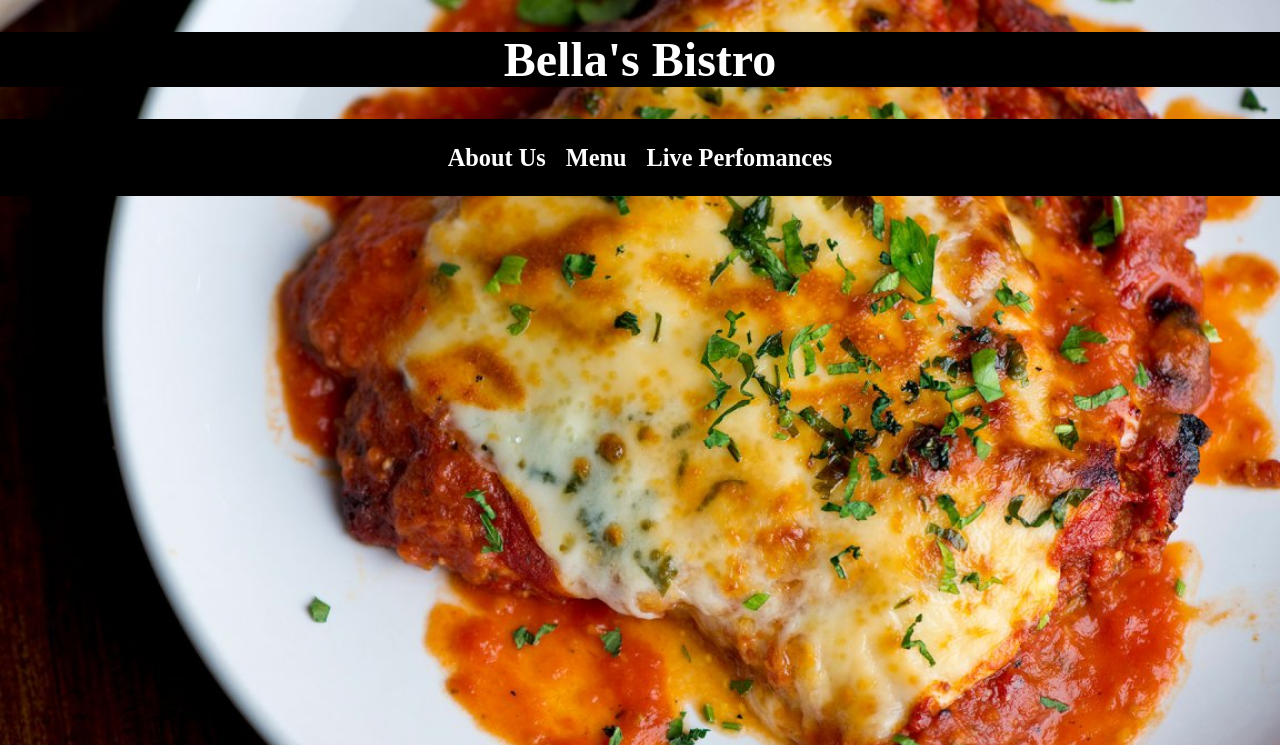
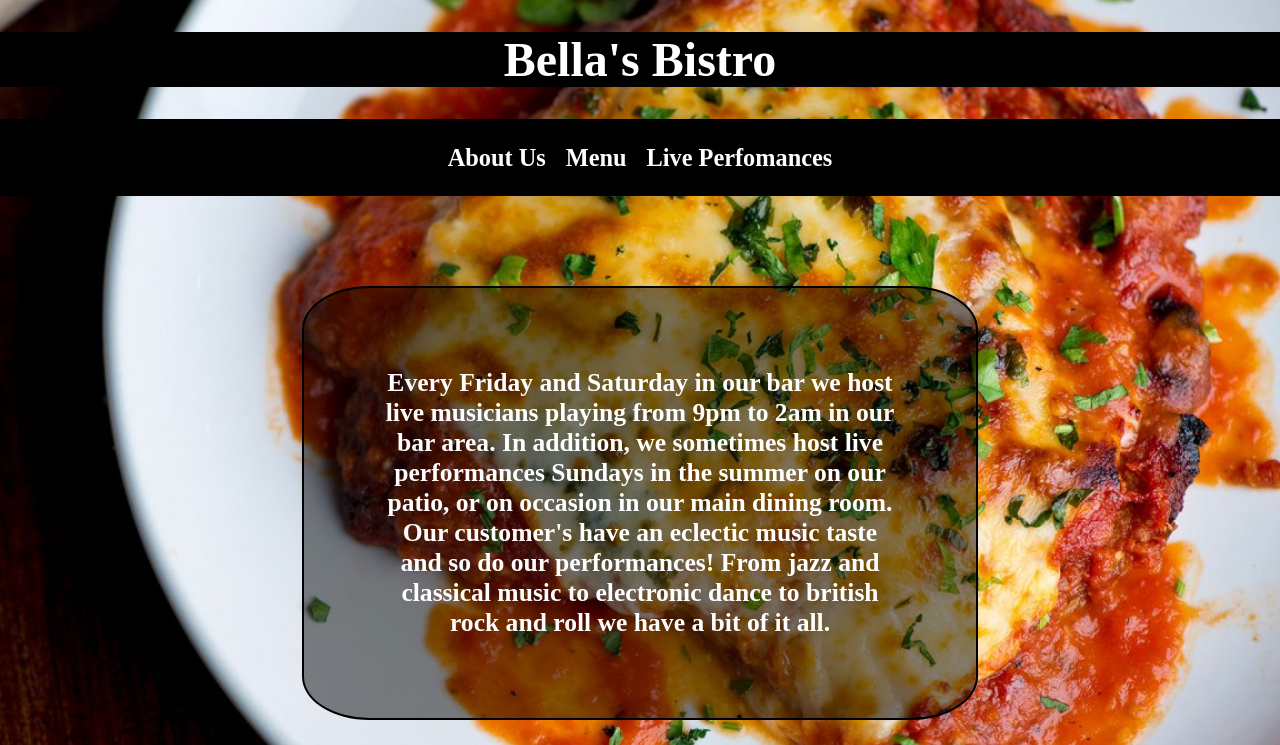
Before and after one commit to lomick2090/odin-resturaunt-page, a website built with webpack: page dist/index.html in a window 1280 px wide. Both pictures are taken after a click on the element "Live Perfomances". Shown: the top 745 px of the page. Built offline with nearby package versions, Linux system fonts and the light colour scheme.

Commit message:
Make initial live page

```diff
--- a/src/createLive.js
+++ b/src/createLive.js
@@ -1,4 +1,30 @@
-export function createLive() {
+export function createLive(content) {
 
+    let liveDiv = document.createElement('div');
+    liveDiv.className = 'liveDiv';
+    content.appendChild(liveDiv);
 
+    let liveAbout = document.createElement('div');
+    liveAbout.className = 'liveAbout';
+    liveAbout.textContent = `Every Friday and Saturday in our bar we host live musicians
+        playing from 9pm to 2am in our bar area. In addition, we sometimes host
+        live performances Sundays in the summer on our patio, or on occasion in our main
+        dining room. Our customer's have an eclectic music taste and so do our performances!
+        From jazz and classical music to electronic dance to british rock and roll we have a
+        bit of it all.`;
+
+    liveDiv.appendChild(liveAbout);
+
+    let upcomingShows = document.createElement('ul');
+    upcomingShows.className = 'upcomingShows';
+
+    let li1 = document.createElement('li');
+    li1.textContent = `Friday, Dec 17th 9pm - 2am: Guitarist, Rod Mullen`;
+    let li2 = document.createElement('li');
+    li2.textContent = `Saturday, Dec 18th 9pm - 2am: Franklin Peters and Friends (Jazz Quartet)`;
+
+    upcomingShows.appendChild(li1);
+    upcomingShows.appendChild(li2);
+
+    liveDiv.appendChild(upcomingShows);
 }
--- a/src/index.js
+++ b/src/index.js
@@ -14,7 +14,7 @@ function clicktab(tab) {
         createAboutUs(content);
     } else if (tab ==2 ) {
         createMenu(content);
-    } else if (tabe ==3) {
+    } else if (tab ==3) {
         createLive(content);
     }
 }
--- a/src/style.css
+++ b/src/style.css
@@ -40,7 +40,7 @@ p {
     z-index:0;
 }
 
-.aboutUsDiv {
+.aboutUsDiv, .liveDiv {
     padding: 10px;
     gap: 10px;
     display: flex;
@@ -48,7 +48,7 @@ p {
     align-items: center;
 }
 
-.aboutDiv, .hoursDiv, .teamDiv, .menuDiv {
+.aboutDiv, .hoursDiv, .teamDiv, .menuDiv, .liveAbout, .upcomingShows {
     padding: 80px;
     border: 2px solid black;
     border-radius: 10%;
@@ -62,12 +62,12 @@ p {
     font-weight: bold;
 }
 
-.aboutDiv {
+.aboutDiv, .liveAbout {
     font-size: 1.6em;
     width: 40vw;
 }
 
-.hoursDiv {
+.hoursDiv, .upcomingShows {
     text-align: left;
     width: 25vw;
 }
```
Also changed, not shown: dist/main.js.
